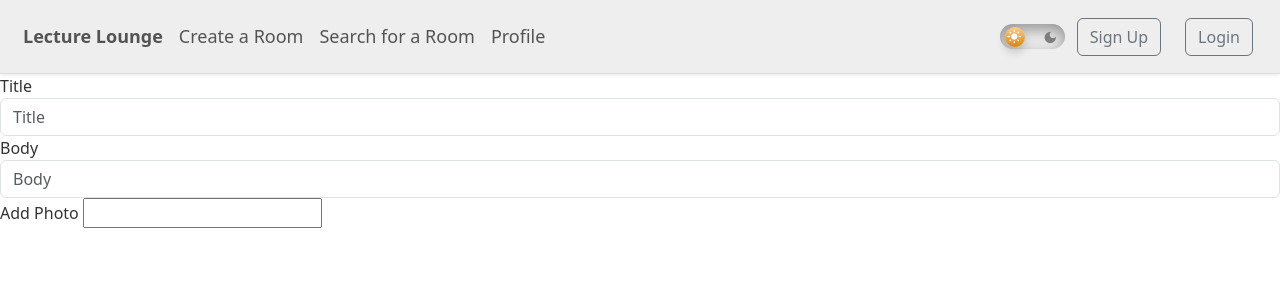
After one commit to nina-network/Lecture-Lounge, a Flask app: template templates/create_post.html in a window 1280 px wide. The commit adds this page. Shown: the top 300 px of the page. Run offline with Flask 3, Linux system fonts and the light colour scheme; the template is opened without the code that fills it, so the values that code supplies are empty.

Commit message:
take css font out

```diff
--- a/static/styles.css
+++ b/static/styles.css
@@ -30,10 +30,10 @@ body {
     --text-color: #333333;
 
     --primary-color: #009578;
-    --font-family: 'Quicksand', sans-serif;
+    /* --font-family: 'Quicksand', sans-serif; */
 
     color: var(--text-color);
-    font-family: var(--font-family);
+    /* font-family: var(--font-family); */
     background: var(--background-color);
 }
 
--- /dev/null
+++ b/templates/create_post.html
@@ -0,0 +1,23 @@
+{% extends '_layout.html' %}
+
+{% block body %}
+
+<form action="/post" method="post">
+    <div class="form-group">
+        <label for="title">Title</label>
+        <input type="title" class="form-control" id="title" placeholder="Title">
+    </div>
+    <div class="form-group">
+        <label for="body">Body</label>
+        <input type="body" class="form-control" id="body" placeholder="Body">
+    </div>
+
+    <div class="form-group">
+        <div class="form-group">
+            <label for="photo">Add Photo</label>
+            <input type="photo" class="form-control-file" id="photo">
+        </div>
+    </div>
+</form>
+
+{% endblock %}
```
